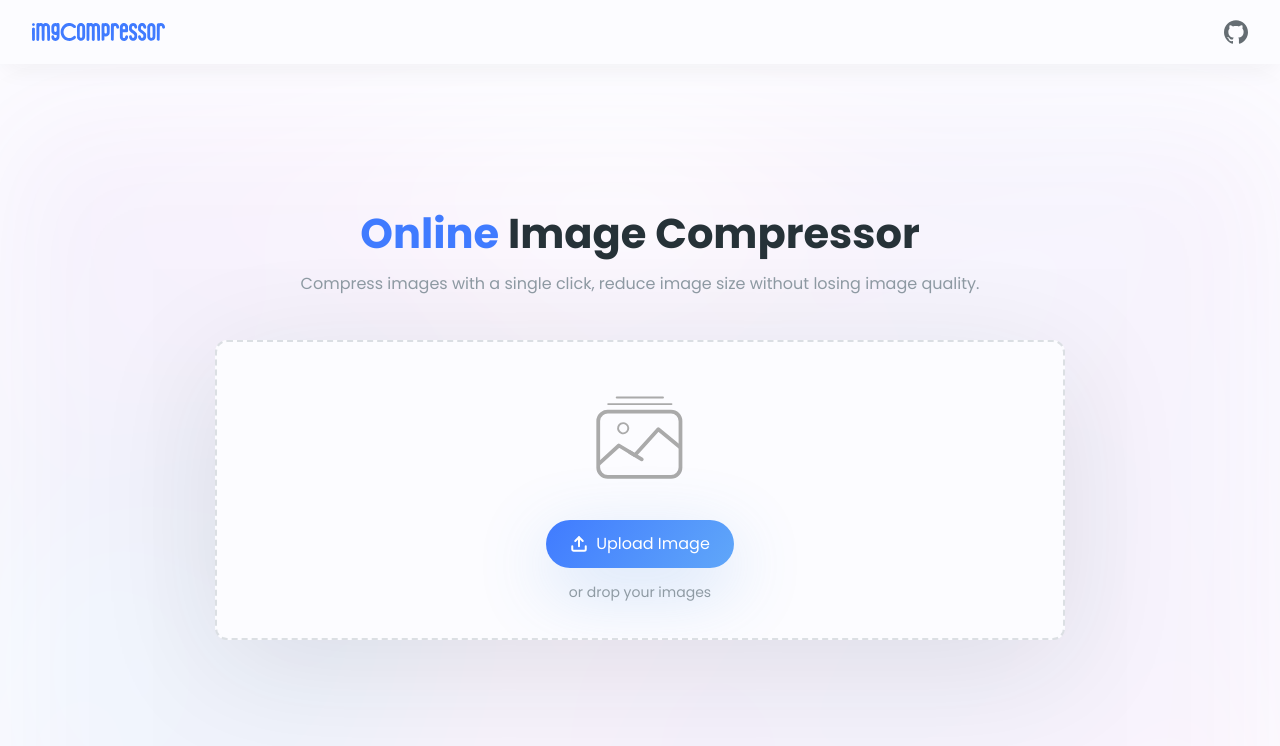
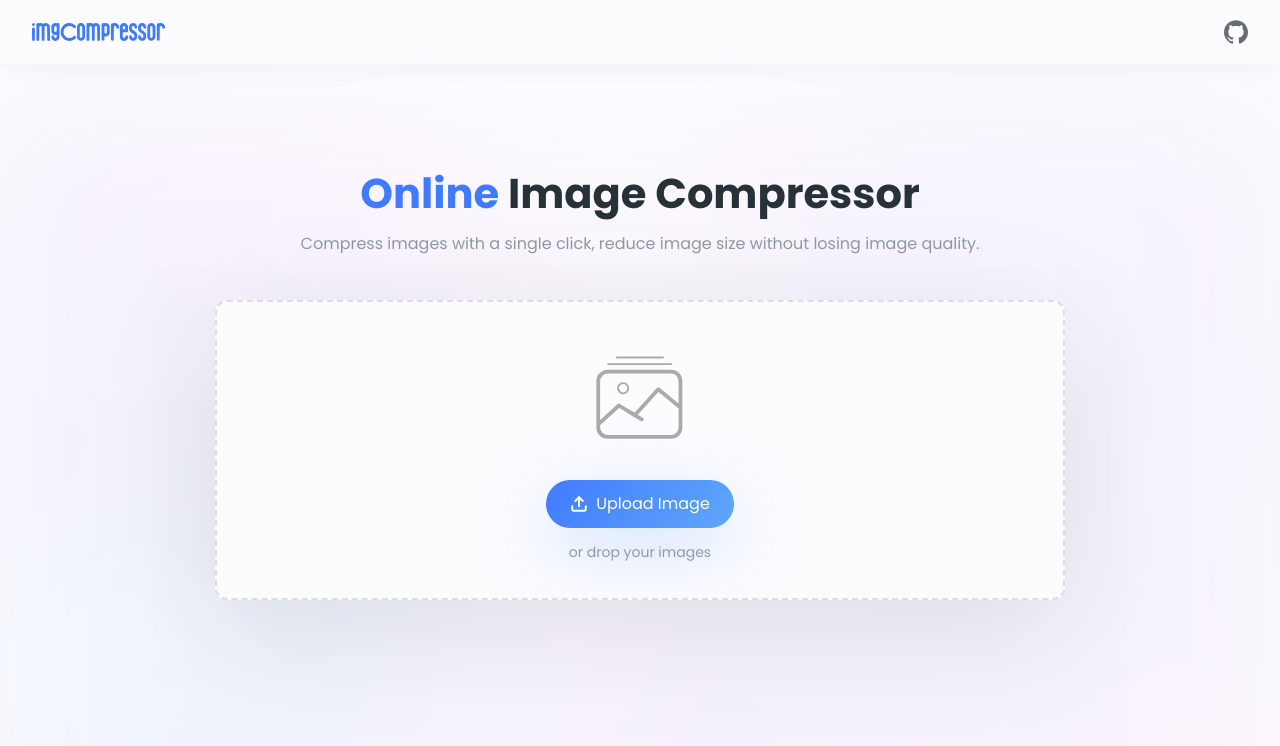
Before and after one commit to akshayraj-1/img-compressor, a React (Vite) app in the folder frontend/: page / in a window 1280 px wide. Shown: the top 746 px of the page. Built offline with nearby package versions, Linux system fonts and the light colour scheme.

Commit message:
Modified Home.jsx

```diff
--- a/frontend/src/pages/Home.jsx
+++ b/frontend/src/pages/Home.jsx
@@ -101,7 +101,7 @@ function Home() {
             <MainBackground className="relative">
                 <section
                     className="relative flex flex-col gap-3 items-center w-screen h-auto min-h-screen px-5 sm:px-8">
-                    <h1 className="text-center text-[2.3rem] sm:text-[2.6rem] leading-[125%] font-bold mt-10">
+                    <h1 className="text-center text-[2.3rem] sm:text-[2.6rem] leading-[125%] font-bold">
                         <span className="text-accent">Online</span> Image Compressor
                     </h1>
                     <p className="text-textSecondary text-center text-sm sm:text-base sm:mx-6 sm:text-center">
```
